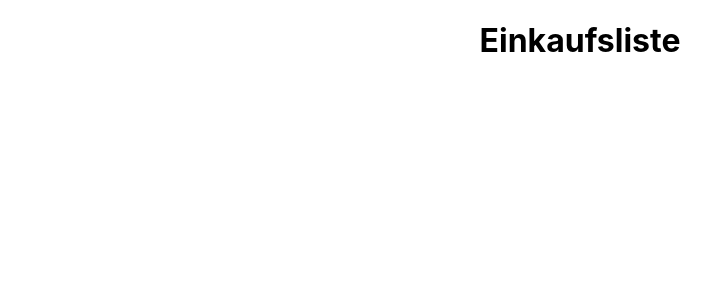
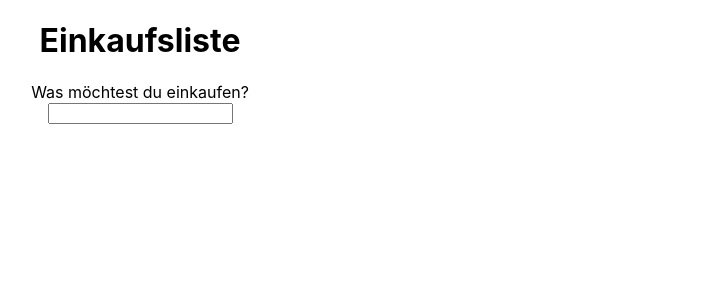
Before and after one commit to A11yship/shopping-list, a React (Create React App) app: page / in a window 1280 px wide. Shown: the top 300 px of the page, without its empty margins (60-771 px from the left). Built offline with nearby package versions, Linux system fonts and the light colour scheme.

Commit message:
Add search field

```diff
--- a/src/App.js
+++ b/src/App.js
@@ -4,6 +4,9 @@ function App() {
   return (
     <div className="App">
       <h1> Einkaufsliste </h1>
+
+      <label for="shoppingItem"> Was möchtest du einkaufen? </label>
+      <input type={"text"} id="shoppingItem" name="shoppingItem"></input>
     </div>
   );
 }
--- a/src/index.css
+++ b/src/index.css
@@ -4,6 +4,7 @@
 
 body {
   margin: 0;
+  max-width: 400px;
   font-family: -apple-system, BlinkMacSystemFont, "Segoe UI", "Roboto", "Oxygen",
     "Ubuntu", "Cantarell", "Fira Sans", "Droid Sans", "Helvetica Neue",
     sans-serif;
```
